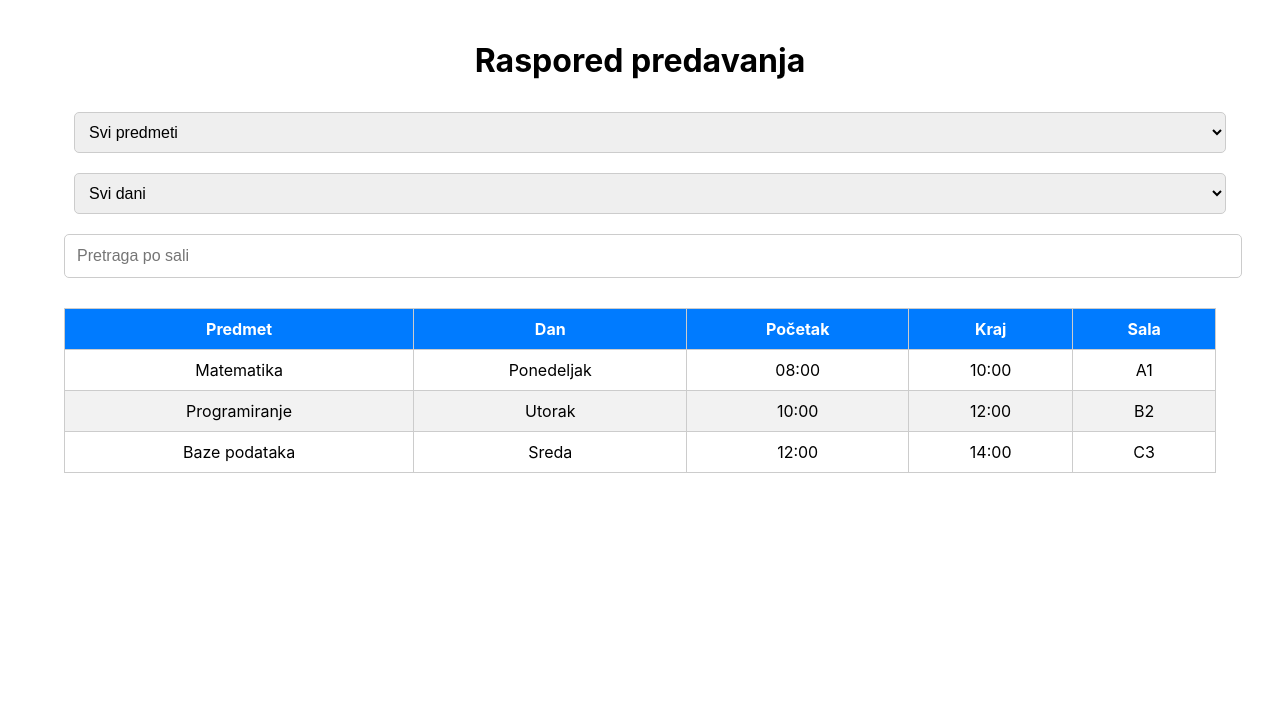
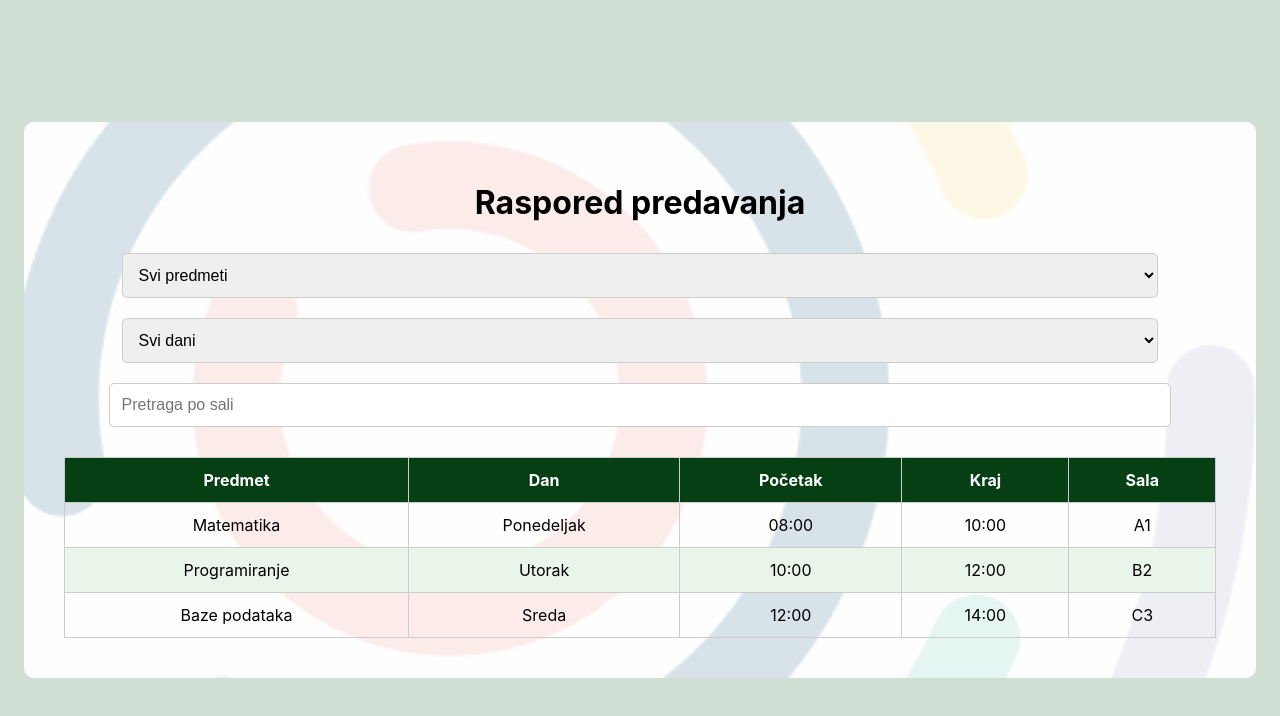
Before and after one commit to elab-development/internet-tehnologije-2024-projekat-vebapzaevidencijunastave_2020_0405, a React (Create React App) app in the folder frontend/react-aplikacija/test-react/: page /raspored in a window 1280 px wide. Shown: the top 716 px of the page. Built offline with nearby package versions, Linux system fonts and the light colour scheme; sample sign-in values are in the browser's storage.

Commit message:
Uredjena stranica za raspored i profil page, dodato logout dugme

```diff
--- a/frontend/react-aplikacija/test-react/src/components/Navbar.js
+++ b/frontend/react-aplikacija/test-react/src/components/Navbar.js
@@ -1,22 +1,69 @@
+// // Navbar.js - Dodato logout dugme i prikaz godine studija
+// import React, { useContext } from "react";
+// import { NavLink, useNavigate } from "react-router-dom";
+// import { AuthContext } from "../context/AuthContext";
+// import "./Navbar.css";
+
+// const Navbar = () => {
+//   const { user, logout } = useContext(AuthContext);
+//   const navigate = useNavigate();
+
+//   if (!user) return null; // Sakrij navbar ako korisnik nije prijavljen
+
+//   const handleLogout = () => {
+//     logout();
+//     setTimeout(() => navigate("/login"), 100); // Kratko kašnjenje da se izbegne bug
+//   };
+
+//   return (
+//     <nav>
+//       <ul>
+//         <li><NavLink to="/">Početna</NavLink></li>
+//         <li><NavLink to="/raspored">Raspored</NavLink></li>
+//         {user?.role === "student" && <li><NavLink to="/evidencija">Evidencija</NavLink></li>}
+//         <li><NavLink to="/profil">Profil</NavLink></li>
+//         {user?.role === "admin" && <li><NavLink to="/admin">Admin</NavLink></li>}
+//       </ul>
+//       <div className="user-info">
+//         <span>{user?.ime} {user?.prezime} ({user?.godina_studija}. godina)</span>
+//         <button className="logout-button" onClick={handleLogout}>Odjavi se</button>
+//       </div>
+//     </nav>
+//   );
+// };
+
+// export default Navbar;
+
+
 import React, { useContext } from "react";
-import { NavLink } from "react-router-dom";
+import { NavLink, useNavigate } from "react-router-dom";
 import { AuthContext } from "../context/AuthContext";
 import "./Navbar.css";
 
 const Navbar = () => {
-  const { user } = useContext(AuthContext);
+  const { user, logout } = useContext(AuthContext);
+  const navigate = useNavigate(); // Pravilno postavljamo navigate
 
   if (!user) return null; // Sakrij navbar ako korisnik nije prijavljen
+
+  const handleLogout = () => {
+    logout();
+    navigate("/login"); // Nakon logouta, ide na login stranicu
+  };
 
   return (
     <nav>
       <ul>
         <li><NavLink to="/">Početna</NavLink></li>
         <li><NavLink to="/raspored">Raspored</NavLink></li>
-        {user.role === "student" && <li><NavLink to="/evidencija">Evidencija</NavLink></li>}
+        {user?.role === "student" && <li><NavLink to="/evidencija">Evidencija</NavLink></li>}
         <li><NavLink to="/profil">Profil</NavLink></li>
-        {user.role === "admin" && <li><NavLink to="/admin">Admin</NavLink></li>}
+        {user?.role === "admin" && <li><NavLink to="/admin">Admin</NavLink></li>}
       </ul>
+      <div className="user-info">
+        <span>{user?.ime} {user?.prezime} ({user?.godina_studija}. godina)</span>
+        <button className="logout-button" onClick={handleLogout}>Odjavi se</button>
+      </div>
     </nav>
   );
 };
--- a/frontend/react-aplikacija/test-react/src/context/AuthContext.js
+++ b/frontend/react-aplikacija/test-react/src/context/AuthContext.js
@@ -46,8 +46,51 @@
 //   );
 // };
 
+
+// import React, { createContext, useState, useEffect } from "react";
+// import { useNavigate } from "react-router-dom";
+
+// export const AuthContext = createContext();
+
+// export const AuthProvider = ({ children }) => {
+//   const [user, setUser] = useState(null);
+
+//   useEffect(() => {
+//     const token = localStorage.getItem("token");
+//     const role = localStorage.getItem("role");
+
+//     if (token && role) {
+//       setUser({ token, role });
+//     }
+//   }, []);
+
+//   const login = (token, role, navigate) => {
+//     localStorage.setItem("token", token);
+//     localStorage.setItem("role", role);
+//     setUser({ token, role });
+
+//     if (role === "admin") {
+//       navigate("/admin", { replace: true });
+//     } else {
+//       navigate("/", { replace: true });
+//     }
+//   };
+
+//   const logout = (navigate) => {
+//     localStorage.removeItem("token");
+//     localStorage.removeItem("role");
+//     setUser(null);
+//     navigate("/login", { replace: true });
+//   };
+
+//   return (
+//     <AuthContext.Provider value={{ user, login, logout }}>
+//       {children}
+//     </AuthContext.Provider>
+//   );
+// };
+
 import React, { createContext, useState, useEffect } from "react";
-import { useNavigate } from "react-router-dom";
 
 export const AuthContext = createContext();
 
@@ -63,23 +106,16 @@ export const AuthProvider = ({ children }) => {
     }
   }, []);
 
-  const login = (token, role, navigate) => {
+  const login = (token, role) => {
     localStorage.setItem("token", token);
     localStorage.setItem("role", role);
     setUser({ token, role });
-
-    if (role === "admin") {
-      navigate("/admin", { replace: true });
-    } else {
-      navigate("/", { replace: true });
-    }
   };
 
-  const logout = (navigate) => {
+  const logout = () => {
     localStorage.removeItem("token");
     localStorage.removeItem("role");
     setUser(null);
-    navigate("/login", { replace: true });
   };
 
   return (
--- a/frontend/react-aplikacija/test-react/src/pages/LoginPage.css
+++ b/frontend/react-aplikacija/test-react/src/pages/LoginPage.css
@@ -2,7 +2,7 @@
     width: 400px;
     margin: auto;
     padding: 30px;
-    background-color: #bae7cc;
+    background-color: #bfd5c8;
     border-radius: 15px;
     text-align: center;
     box-shadow: 0px 6px 15px rgba(0, 0, 0, 0.1);
@@ -15,7 +15,7 @@
 
 
   input, select {
-    width: 100%;
+    width: 90%;
     padding: 12px;
     margin: 10px 0;
     font-size: 16px;
--- /dev/null
+++ b/frontend/react-aplikacija/test-react/src/pages/ProfilPage.css
@@ -0,0 +1,60 @@
+.profil-container {
+    text-align: center;
+    padding: 20px;
+    background-color: #bfd5c8; /* Svetlozelena pozadina */
+  }
+
+  .profil-card {
+    display: flex;
+    flex-direction: column;
+    align-items: center;
+    background: white;
+    padding: 20px;
+    border-radius: 10px;
+    box-shadow: 0px 4px 10px rgba(0, 0, 0, 0.1);
+    width: 50%;
+    margin: auto;
+  }
+
+  .profil-slika {
+    width: 150px;
+    height: 150px;
+    border-radius: 50%;
+    margin-bottom: 15px;
+  }
+
+  .profil-info {
+    text-align: left;
+  }
+
+  .buttons {
+    display: flex;
+    gap: 10px;
+    margin-top: 15px;
+  }
+
+  .edit-button {
+    background-color: #0c7627;
+    color: white;
+    padding: 10px;
+    border: none;
+    cursor: pointer;
+    border-radius: 5px;
+  }
+
+  .edit-button:hover {
+    background-color: #0e4c10;
+  }
+
+  .logout-button {
+    background-color:#b74e4e;
+    color: white;
+    padding: 10px;
+    border: none;
+    cursor: pointer;
+    border-radius: 5px;
+  }
+
+  .logout-button:hover {
+    background-color: #491919;
+  }
--- a/frontend/react-aplikacija/test-react/src/pages/ProfilPage.js
+++ b/frontend/react-aplikacija/test-react/src/pages/ProfilPage.js
@@ -1,7 +1,55 @@
-import React from "react";
+import React, { useContext, useEffect } from "react";
+import { AuthContext } from "../context/AuthContext";
+import { useNavigate } from "react-router-dom";
+import defaultAvatar from "../assets/profilna.webp";
+import "./ProfilPage.css";
 
 const ProfilPage = () => {
-  return <h1>Profil korisnika - Pregled i izmena podataka</h1>;
+  const { user, logout } = useContext(AuthContext);
+  const navigate = useNavigate();
+
+  useEffect(() => {
+    if (!user) {
+      navigate("/login");
+    }
+  }, [user, navigate]);
+
+  if (!user) return null;
+
+  const handleLogout = () => {
+    logout();
+    navigate("/login");
+  };
+
+  return (
+    <div className="profil-container">
+      <h1>Moj Profil</h1>
+      <div className="profil-card">
+        <img src={user?.slika || defaultAvatar} alt="Profilna slika" className="profil-slika" />
+        <div className="profil-info">
+          <p><strong>Ime i prezime:</strong> {user?.ime} {user?.prezime}</p>
+          <p><strong>Email:</strong> {user?.email}</p>
+          {user?.role === "student" ? (
+            <>
+              <p><strong>Broj indeksa:</strong> {user?.broj_indeksa}</p>
+              <p><strong>Godina studija:</strong> {user?.godina_studija}</p>
+              {user?.broj_telefona && <p><strong>Broj telefona:</strong> {user?.broj_telefona}</p>}
+            </>
+          ) : user?.role === "profesor" ? (
+            <>
+              <p><strong>Korisničko ime:</strong> {user?.korisnicko_ime}</p>
+              <p><strong>Predmeti koje predaje:</strong> {user?.predmeti?.join(", ") || "Nema podataka"}</p>
+              {user?.broj_telefona && <p><strong>Broj telefona:</strong> {user?.broj_telefona}</p>}
+            </>
+          ) : null}
+          <div className="buttons">
+            <button className="edit-button">Izmeni profil</button>
+            <button className="logout-button" onClick={handleLogout}>Odjavi se</button>
+          </div>
+        </div>
+      </div>
+    </div>
+  );
 };
 
 export default ProfilPage;
--- a/frontend/react-aplikacija/test-react/src/pages/RasporedPage.css
+++ b/frontend/react-aplikacija/test-react/src/pages/RasporedPage.css
@@ -1,18 +1,35 @@
 .raspored-container {
-    text-align: center;
-    padding: 20px;
-    width: 90%;
-    margin: auto;
+    position: relative;
+    width: 100vw;
+    height: 100vh;
+    background-color: #d0dfd3; /* Svetlije zelenkasta pozadina */
+    display: flex;
+    justify-content: center;
+    align-items: center;
   }
 
-  .filter-container {
-    margin-bottom: 20px;
+  .background-overlay {
+    position: absolute;
+    top: 0;
+    left: 0;
+    width: 100%;
+    height: 100%;
+    background-size: cover;
+    background-position: center;
+    background-repeat: no-repeat;
+    opacity: 0.3;
+    z-index: -1;
   }
 
-  select {
-    margin: 10px;
-    padding: 10px;
-    font-size: 16px;
+  .content-wrapper {
+    background-color: rgba(255, 255, 255, 0.95);
+    padding: 40px;
+    border-radius: 10px;
+    text-align: center;
+    width: 90%;
+    max-width: 1300px;
+    position: relative;
+    z-index: 1;
   }
 
   .raspored-table {
@@ -23,21 +40,15 @@
 
   .raspored-table th, .raspored-table td {
     border: 1px solid #ccc;
-    padding: 10px;
+    padding: 12px;
     text-align: center;
   }
 
   .raspored-table th {
-    background-color: #007bff;
+    background-color: #063f14; /* Zelena zaglavlja */
     color: white;
   }
 
   .raspored-table tr:nth-child(even) {
-    background-color: #f2f2f2;
+    background-color: #EAF5EA;
   }
-  .no-results {
-    text-align: center;
-    font-size: 18px;
-    color: red;
-    margin-top: 20px;
-  }
--- a/frontend/react-aplikacija/test-react/src/pages/RasporedPage.js
+++ b/frontend/react-aplikacija/test-react/src/pages/RasporedPage.js
@@ -1,6 +1,7 @@
 import React, { useState, useEffect } from "react";
 import axios from "axios";
 import "./RasporedPage.css";
+import rasporedPozadina from "../assets/rasporedPozadina.png";
 
 const RasporedPage = () => {
   const [raspored, setRaspored] = useState([]);
@@ -23,7 +24,6 @@ const RasporedPage = () => {
     const uniquePredmeti = [...new Set(testPodaci.map(item => item.predmet))];
     setPredmeti(uniquePredmeti);
 
-
     // axios.get("http://localhost:8000/api/raspored")
     //   .then(response => {
     //     setRaspored(response.data);
@@ -41,6 +41,8 @@ const RasporedPage = () => {
 
   return (
     <div className="raspored-container">
+      <div className="background-overlay" style={{ backgroundImage: `url(${rasporedPozadina})` }}></div>
+      <div className="content-wrapper" style={{ backgroundImage: `url(${rasporedPozadina})`, backgroundSize: "cover", backgroundPosition: "center" }}>
         <h1>Raspored predavanja</h1>
         <div className="filter-container">
           <select value={filterPredmet} onChange={(e) => setFilterPredmet(e.target.value)}>
@@ -92,6 +94,7 @@ const RasporedPage = () => {
           </table>
         )}
       </div>
+    </div>
   );
 };
 
```
Also changed, not shown: frontend/react-aplikacija/test-react/src/assets/profilna.webp (added), frontend/react-aplikacija/test-react/src/assets/rasporedPozadina.png (added). Lines whose indentation alone changed are shown as unchanged.
